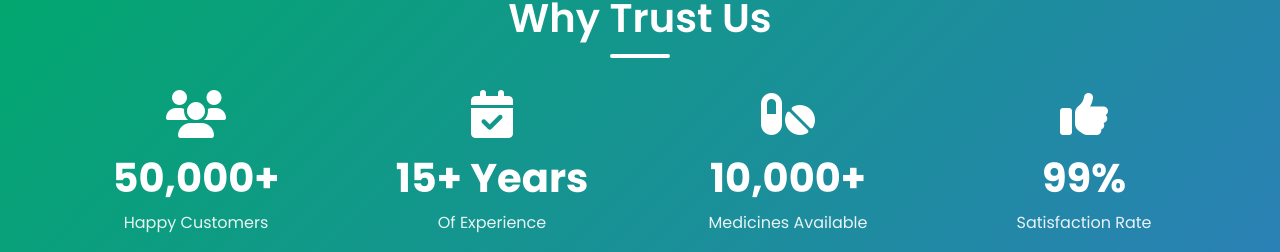
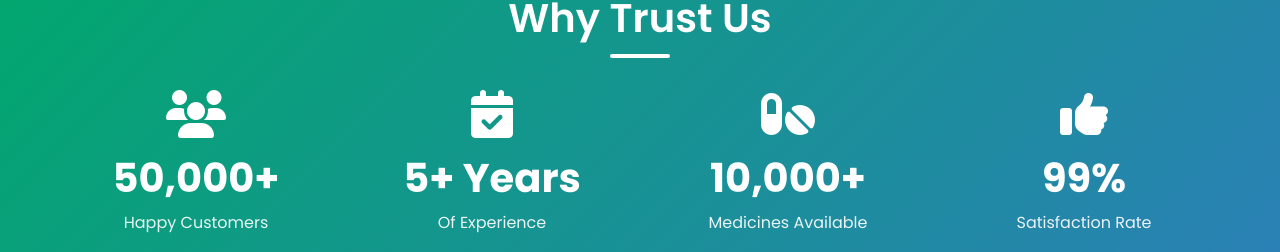
Before and after one commit to Vinoth9788/pharmacy, a website: page about.html in a window 1280 px wide. Shown: the part 2579-2831 px from the top of the page. Drawn offline with Linux system fonts and the light colour scheme.

Commit message:
Updated pharmacy pages

```diff
--- a/about.html
+++ b/about.html
@@ -167,7 +167,7 @@
                 </div>
                 <div class="badge-item">
                     <i class="fas fa-calendar-check"></i>
-                    <h3>15+ Years</h3>
+                    <h3>5+ Years</h3>
                     <p>Of Experience</p>
                 </div>
                 <div class="badge-item">
```
